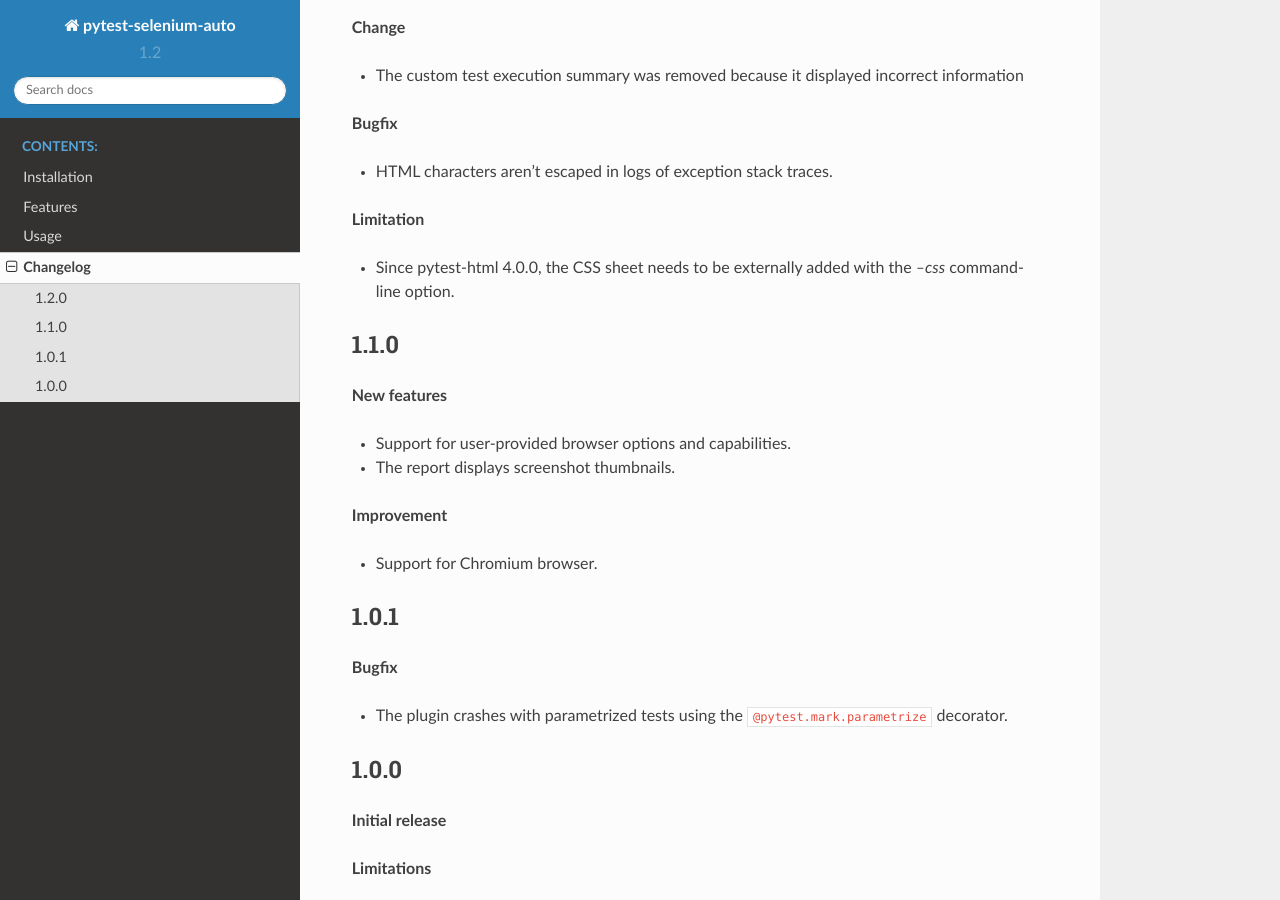
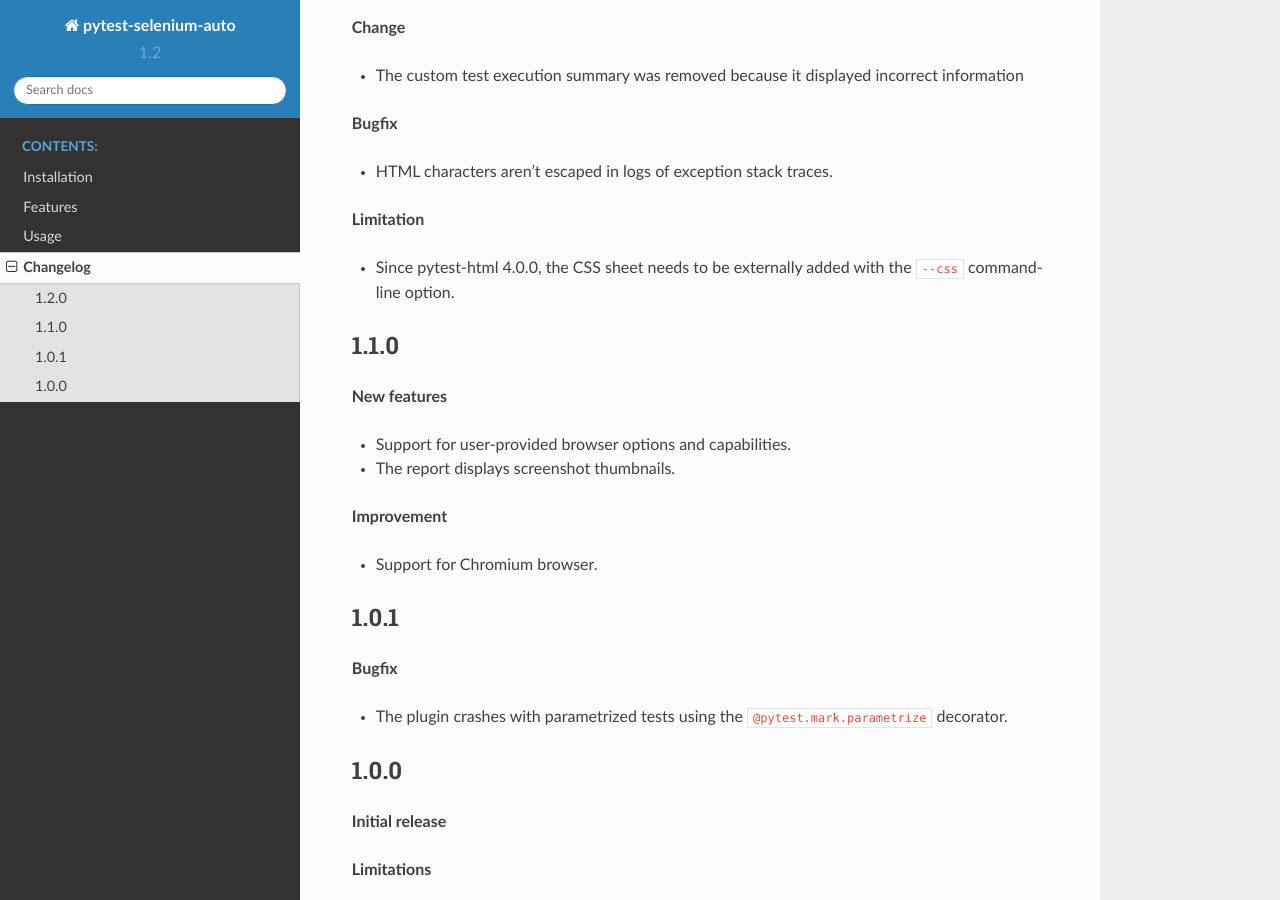
Before and after one commit to harmin-parra/pytest-selenium-auto, a Sphinx documentation site: the page built from docs/changelog.rst, in a window 1280 px wide and 900 px high, scrolled down 368 px. Built offline with Sphinx 7.4.7 and the Read the Docs theme 2.0.0, drawn with Linux system fonts in a browser that asks for light colours.

```diff
--- a/docs/changelog.rst
+++ b/docs/changelog.rst
@@ -22,7 +22,7 @@ Changelog
 
 **Limitation**
 
-* Since pytest-html 4.0.0, the CSS sheet needs to be externally added with the `--css` command-line option.
+* Since pytest-html 4.0.0, the CSS sheet needs to be externally added with the ``--css`` command-line option.
 
 
 1.1.0
```
